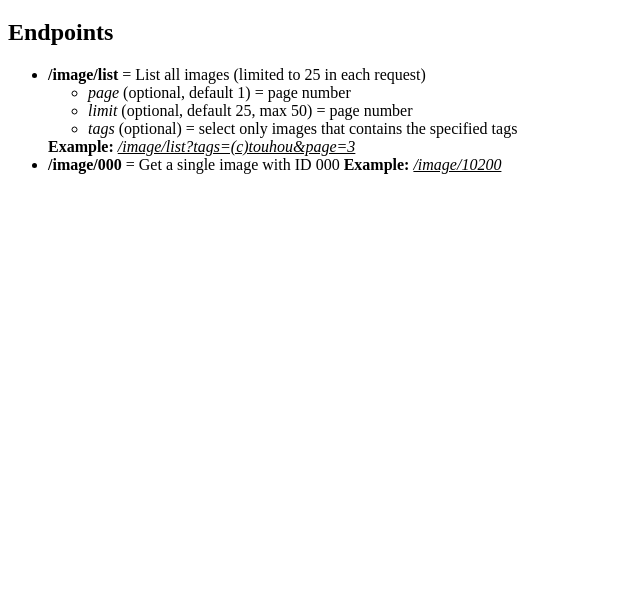
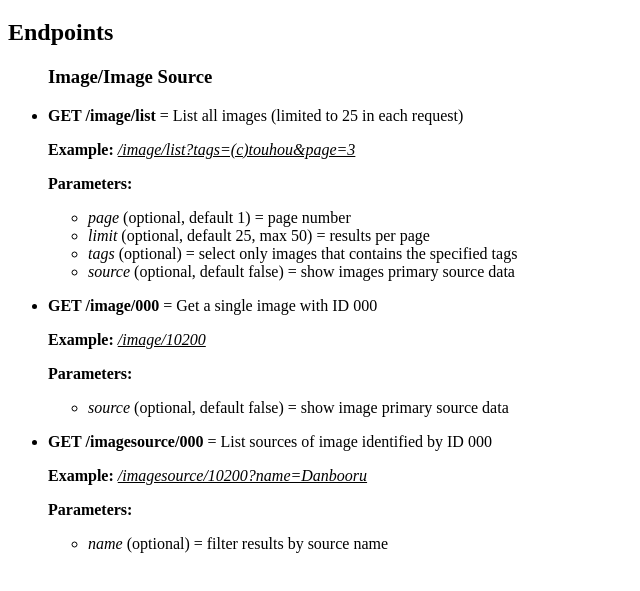
Before and after one commit to cslclaman/adi-api, a plain HTML site: page static/index.html in a window 1280 px wide. Shown: the part 61-652 px from the top of the page, without its empty margins (0-640 px from the left). Drawn offline with Linux system fonts and the light colour scheme.

Commit message:
Add Image Source endpoints description on Index.html

```diff
--- a/static/index.html
+++ b/static/index.html
@@ -8,16 +8,30 @@
     <h1>ADI 6 - Service API</h1>
     <h2>Endpoints</h2>
     <ul>
-        <li><b>/image/list</b> = List all images (limited to 25 in each request)
+        <h3>Image/Image Source</h3>
+        <li><p><b>GET /image/list</b> = List all images (limited to 25 in each request)</p>
+            <p><b>Example: </b><i><u>/image/list?tags=(c)touhou&amppage=3</u></i></p>
+            <p><b>Parameters:</b></p>
             <ul>
                 <li><i>page</i> (optional, default 1) = page number</li>
-                <li><i>limit</i> (optional, default 25, max 50) = page number</li>
+                <li><i>limit</i> (optional, default 25, max 50) = results per page</li>
                 <li><i>tags</i> (optional) = select only images that contains the specified tags</li>
+                <li><i>source</i> (optional, default false) = show images primary source data</li>
             </ul>
-            <b>Example: </b><i><u>/image/list?tags=(c)touhou&amppage=3</u></i>
         </li>
-        <li><b>/image/000</b> = Get a single image with ID 000
-            <b>Example: </b><i><u>/image/10200</u></i>
+        <li><p><b>GET /image/000</b> = Get a single image with ID 000</p>
+            <p><b>Example: </b><i><u>/image/10200</u></i></p>
+            <p><b>Parameters:</b></p>
+            <ul>
+                <li><i>source</i> (optional, default false) = show image primary source data</li>
+            </ul>
+        </li>
+        <li><p><b>GET /imagesource/000</b> = List sources of image identified by ID 000</p>
+            <p><b>Example: </b><i><u>/imagesource/10200?name=Danbooru</u></i></p>
+            <p><b>Parameters:</b></p>
+            <ul>
+                <li><i>name</i> (optional) = filter results by source name</li>
+            </ul>
         </li>
     <ul>
 </body>
```
